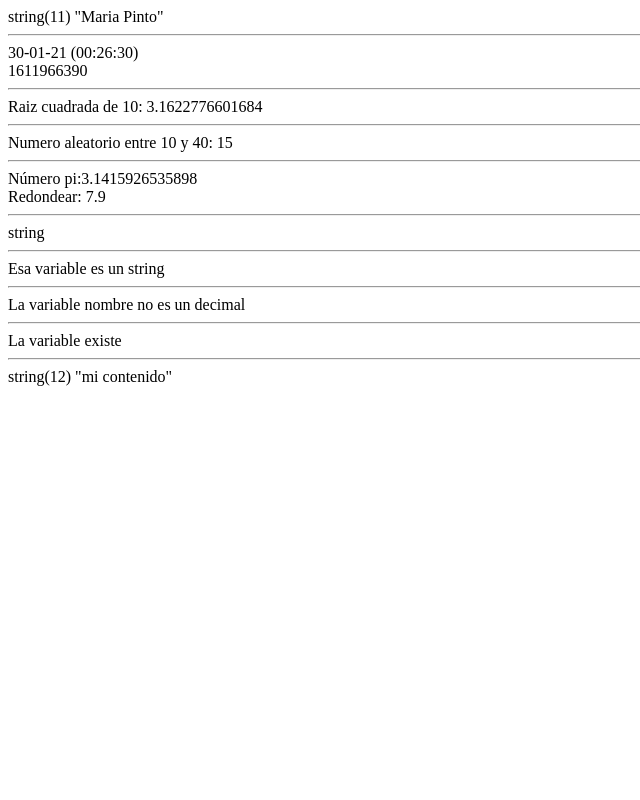
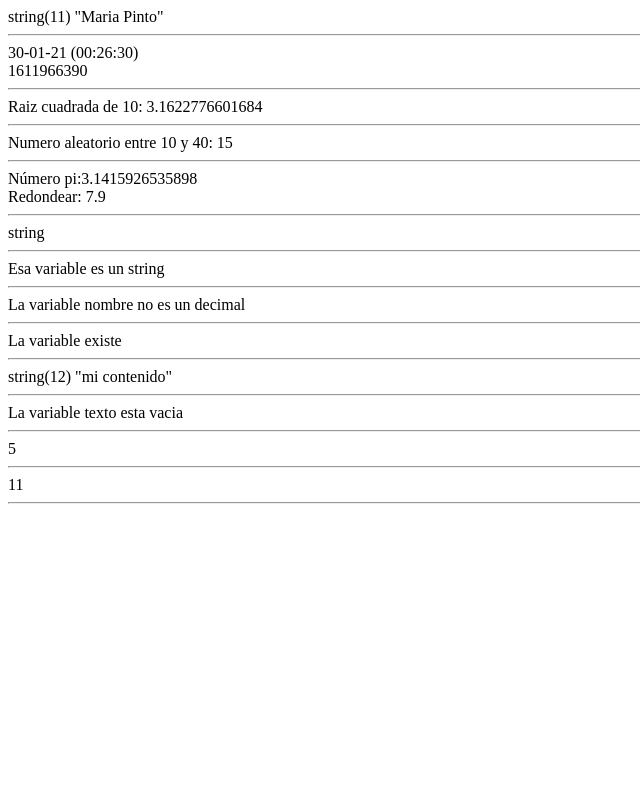
Before and after one commit to fullstack82/variables-globales, a PHP site: page /predefinidas.php in a window 1280 px wide. Shown: the whole page, without its empty margins (0-640 px from the left). Run offline with PHP 8.4, Linux system fonts and the light colour scheme.

Commit message:
seguimos con las variables

```diff
--- a/predefinidas.php
+++ b/predefinidas.php
@@ -71,4 +71,30 @@ var_dump(trim($frase));
 * queda de una manera mucho mas limpia en la base de datos;
 */
 
-//
+// Eliminar variables / indices de arrays;
+$year = 2021;
+unset($year); // Elimina la variable
+
+echo "<hr/>";
+// Comprobar variable vacia (empty) te dice si la variable tiene contenido o no;
+$texto = false;
+if(empty($texto)){
+    echo "La variable texto esta vacia";
+}else{
+    echo "La variable tiene contenido";
+}
+
+echo "<hr/>";
+
+
+// Contar caracteres de un string;
+$cadena = "12345";
+echo strlen($cadena);
+echo "<hr/>";
+
+
+// Encontrar caracter;
+$frase = "La vida es bella";
+echo strpos($frase, "b");
+
+echo "<hr/>";
```
